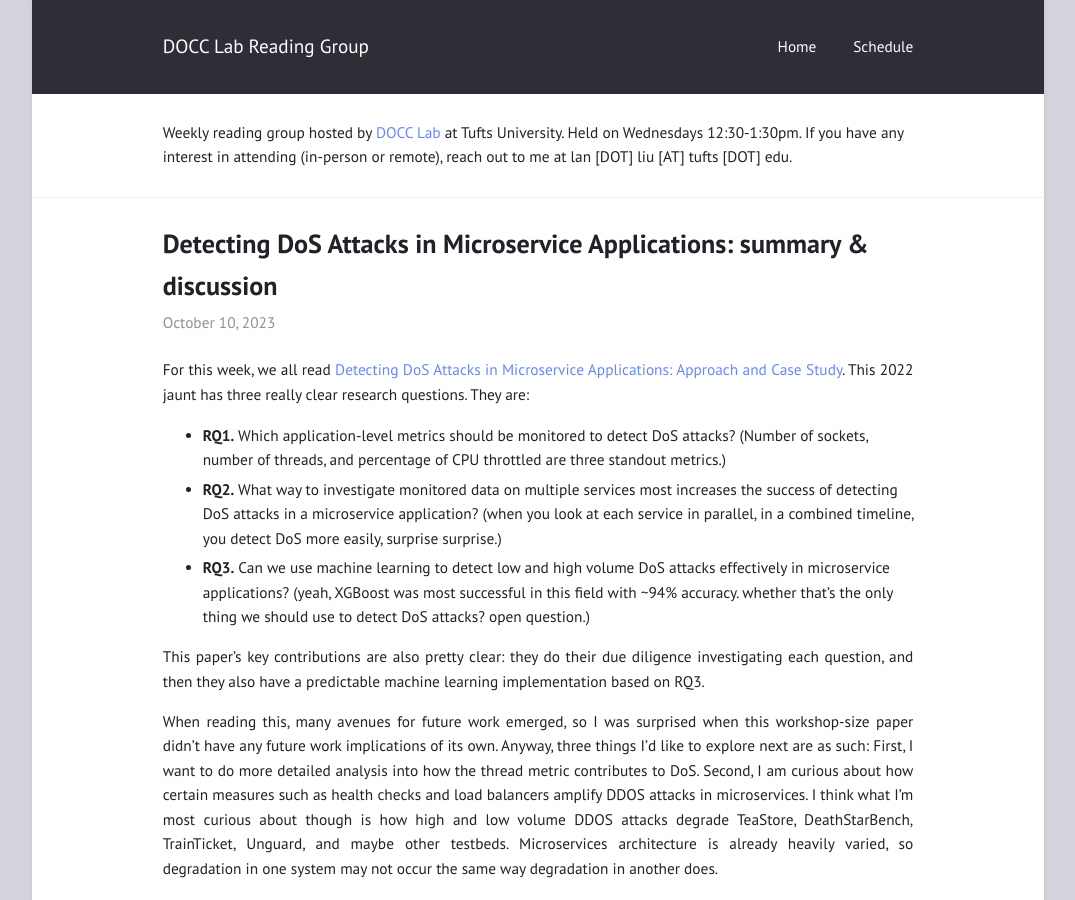
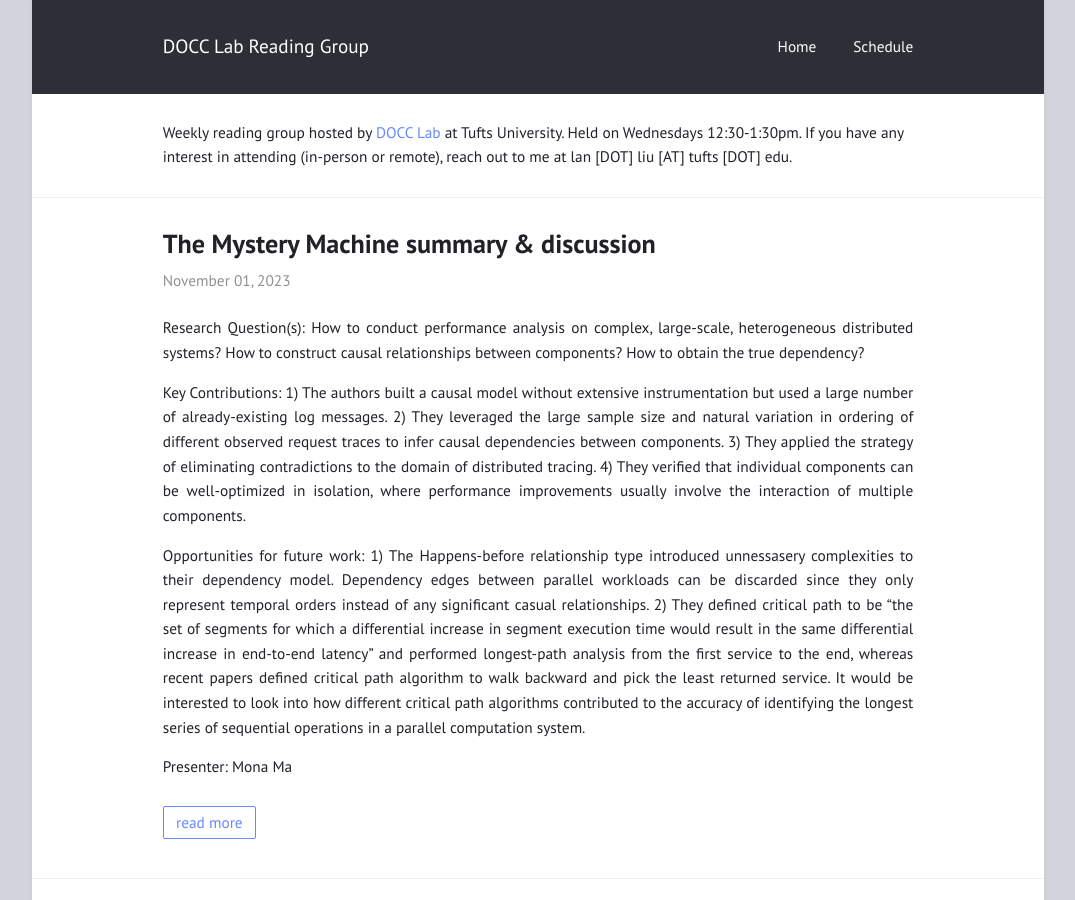
Before and after one commit to docc-lab/reading-group, a Jekyll site: the page built from index.html, in a window 1280 px wide and 900 px high. Shown: the whole window, without its empty margins (102-1177 px from the left). Built offline with Jekyll 4.4.1, drawn with Linux system fonts in a browser that asks for light colours.

Commit message:
adding mystery machine summary

```diff
--- /dev/null
+++ b/_posts/2023-11-01-mystery-machine.md
@@ -0,0 +1,12 @@
+---
+title:  "The Mystery Machine summary & discussion"
+layout: post
+---
+
+Research Question(s): How to conduct performance analysis on complex, large-scale, heterogeneous distributed systems? How to construct causal relationships between components? How to obtain the true dependency?
+
+Key Contributions: 1) The authors built a causal model without extensive instrumentation but used a large number of already-existing log messages. 2) They leveraged the large sample size and natural variation in ordering of different observed request traces to infer causal dependencies between components. 3) They applied the strategy of eliminating contradictions to the domain of distributed tracing. 4) They verified that individual components can be well-optimized in isolation, where performance improvements usually involve the interaction of multiple components.
+
+Opportunities for future work: 1) The Happens-before relationship type introduced unnessasery complexities to their dependency model. Dependency edges between parallel workloads can be discarded since they only represent temporal orders instead of any significant casual relationships. 2) They defined critical path to be "the set of segments for which a differential increase in segment execution time would result in the same differential increase in end-to-end latency" and performed longest-path analysis from the first service to the end, whereas recent papers defined critical path algorithm to walk backward and pick the least returned service. It would be interested to look into how different critical path algorithms contributed to the accuracy of identifying the longest series of sequential operations in a parallel computation system.
+
+Presenter: Mona Ma
--- a/schedule.html
+++ b/schedule.html
@@ -130,7 +130,7 @@ title: "Schedule"
     <tr>
       <td>11/01/23</td>
       <td>Mona Ma</td>
-      <td>TBD</td>
+      <td><a href="https://www.usenix.org/conference/osdi14/technical-sessions/presentation/chow">The Mystery Machine: End-to-end Performance Analysis of Large-scale Internet Services</a></td>
     </tr>
 </table>
   </div>
```
